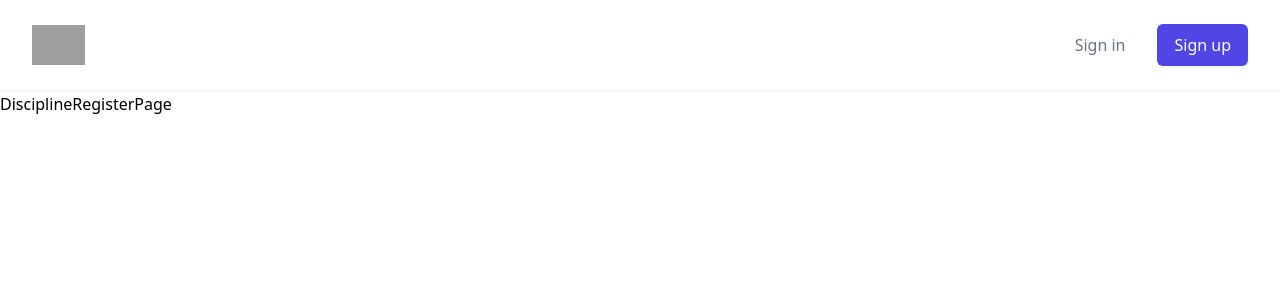
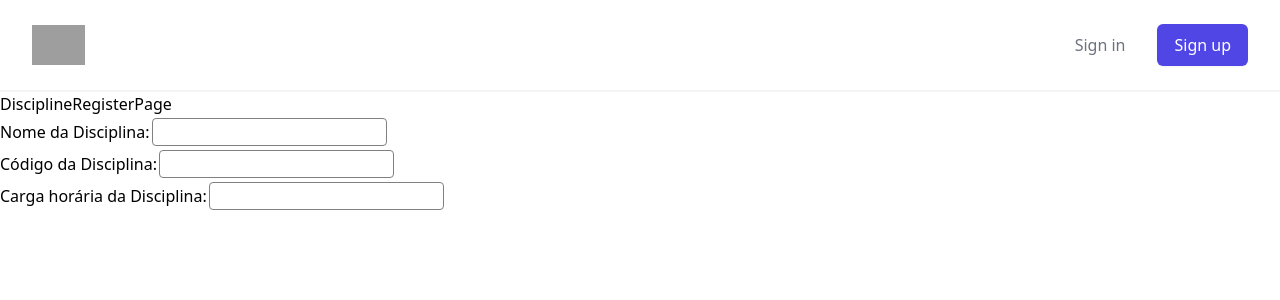
Before and after one commit to GabrielSuassuna/web-front, a React (Create React App) app in the folder frontend/: page /register/discipline in a window 1280 px wide. Shown: the top 300 px of the page. Built offline with nearby package versions, Linux system fonts and the light colour scheme; grey boxes are pictures that could not be loaded.

Commit message:
Adicionando versao nao estilizada de ValidationInput

```diff
--- /dev/null
+++ b/frontend/src/components/ValidationInput/ValidationInput.js
@@ -0,0 +1,28 @@
+import {useState} from 'react';
+import styles from "./ValidationInput.module.css";
+
+/**
+ * Componente que representa um campo de input que pode ser validado.
+ *
+ * props:
+ *  * label (String): Texto que indica sobre o que é o campo
+ *  * hint (String): Dica que aparece quando o campo está vazio
+ *  * type (String): Tipo do input
+ *  *       <ValidationInput label="Código da Disciplina" hint="ex: CK0203" type="text" inputRef={disciplineHoursRef} validation={validationNumberChecker} />
+ (Ref): Referência do valor do campo
+ *  * validation (Function): Função que faz a validação do input e retorna uma mensagem indicando o possível erro de validação.
+ *      Retorno da função validation: Object {  isValid: Boolean,  message: String (opcional)  }
+ */
+function ValidationInput(props) {
+  let [shouldValidate, setShouldValidate] = useState(false);
+
+  return (
+    <div>
+      <label htmlFor='validationInput'>{props.label}:</label>
+      <input className={styles.validationInput} type={props.type} id='validationInput' onFocus={() => setShouldValidate(false)} onBlur={() => setShouldValidate(true)} ref={props.inputRef} />
+      {shouldValidate && !props.validation(props.inputRef).isValid && <small className={styles.validationError}>{props.validation(props.inputRef).message || 'Campo inválido!'}</small>}
+    </div>
+  );
+}
+
+export default ValidationInput;
--- /dev/null
+++ b/frontend/src/components/ValidationInput/ValidationInput.module.css
@@ -0,0 +1,10 @@
+.validationError {
+  color: red
+}
+
+.validationInput {
+  border: 1px solid gray;
+  border-radius: 4px;
+  margin: 2px;
+  padding: 1px;
+}
--- a/frontend/src/pages/DisciplineRegisterPage/DisciplineRegisterPage.js
+++ b/frontend/src/pages/DisciplineRegisterPage/DisciplineRegisterPage.js
@@ -1,7 +1,34 @@
+import { useRef } from "react";
+import ValidationInput from "../../components/ValidationInput/ValidationInput";
+
 function DisciplineRegisterPage() {
+
+  const disciplineNameRef = useRef(null);
+  const disciplineCodeRef = useRef(null);
+  const disciplineHoursRef = useRef(null);
+
+  const validationStringChecker = (inputRef) => {
+    if(inputRef && inputRef.current && inputRef.current.value && inputRef.current.value.length >= 0){
+      return { isValid: true}
+    }
+    return { isValid: false, message:'Esse campo não pode estar vazio' }
+  }
+
+  const validationNumberChecker = (inputRef) => {
+    if(inputRef && inputRef.current && inputRef.current.value){
+      if(Number.isNaN(inputRef.current.value) || inputRef.current.value <= 0)
+        return { isValid: false, message:'Valor numérico inválido!' }
+      return { isValid: true}
+    }
+    return { isValid: false, message:'Esse campo não pode estar vazio' }
+  }
+
   return (
     <div>
       <h1>DisciplineRegisterPage</h1>
+      <ValidationInput label="Nome da Disciplina" hint="ex: Algoritmos Aproximativos" type="text" inputRef={disciplineNameRef} validation={validationStringChecker} />
+      <ValidationInput label="Código da Disciplina" hint="ex: CK0203" type="text" inputRef={disciplineCodeRef} validation={validationStringChecker} />
+      <ValidationInput label="Carga horária da Disciplina" hint="ex: 96" type="number" inputRef={disciplineHoursRef} validation={validationNumberChecker} />
     </div>
   );
 }
```
